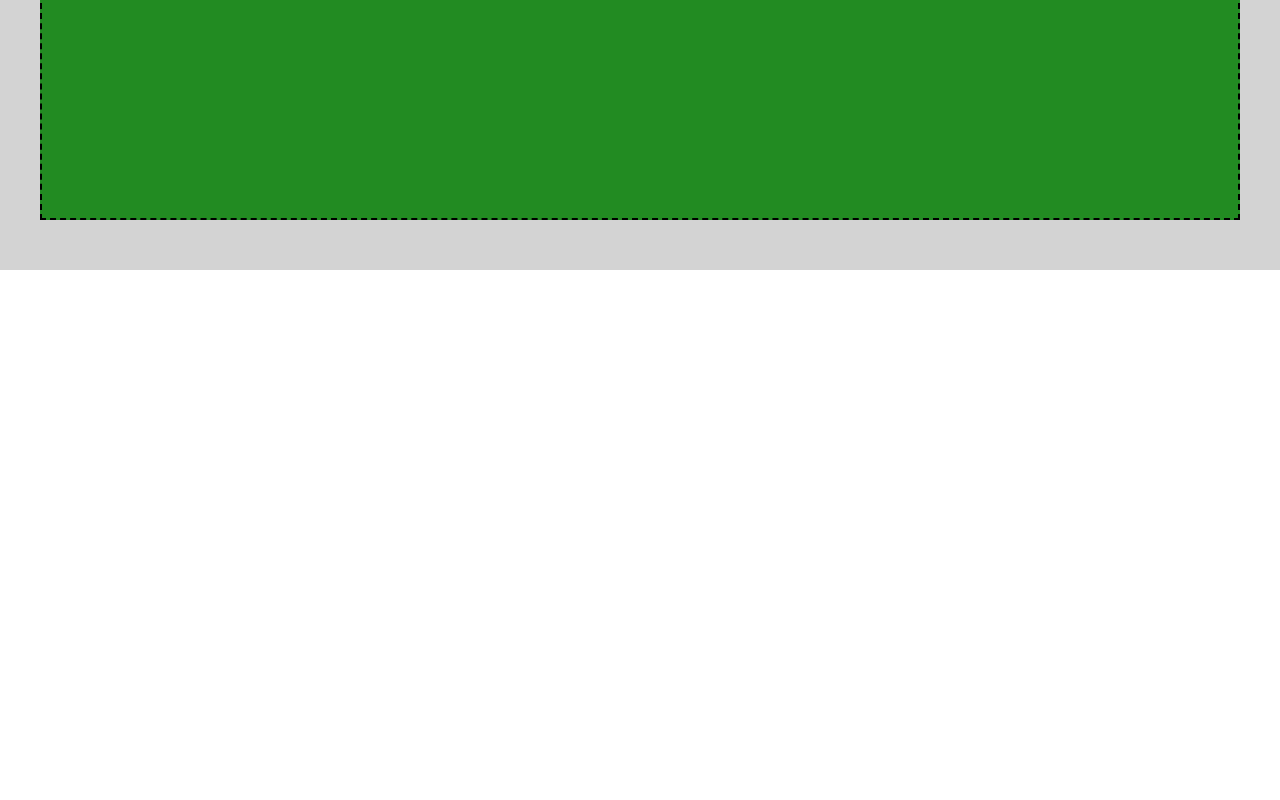
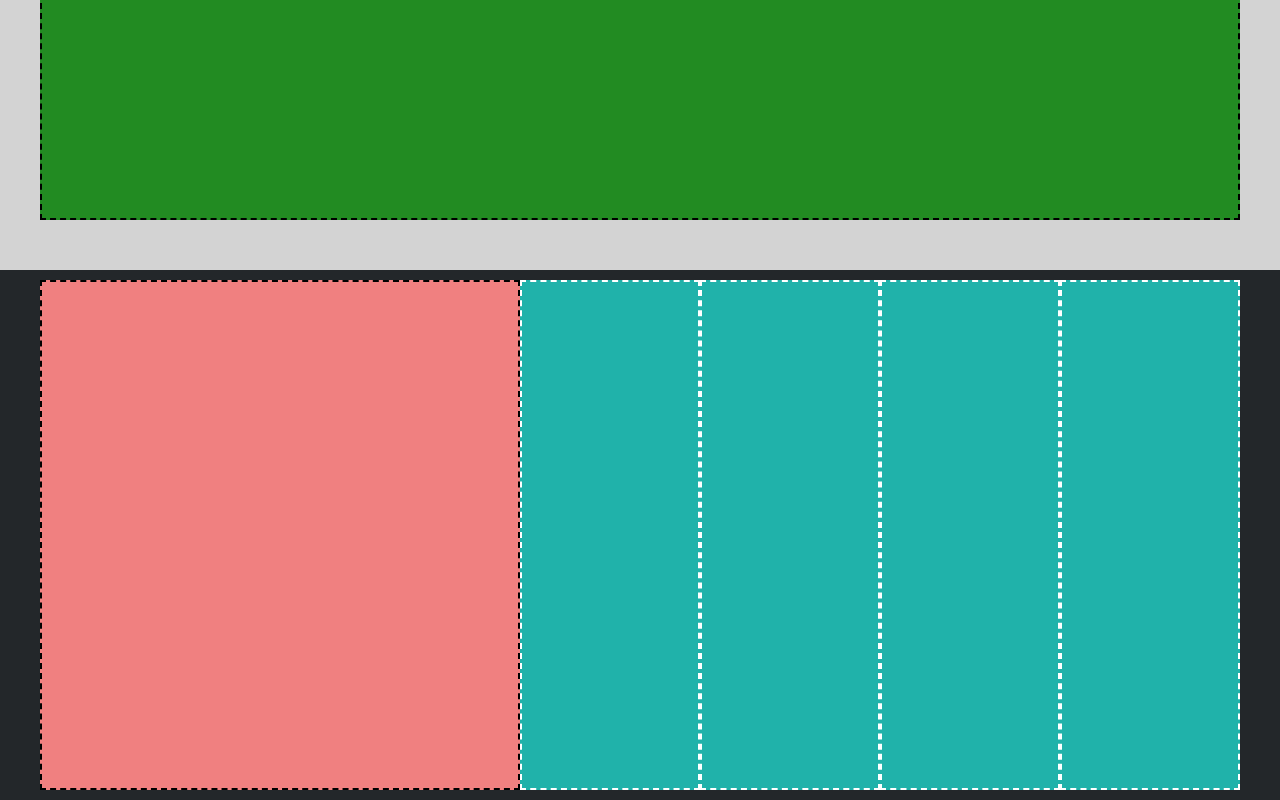
Before and after one commit to Skiotto93/htmlcss-struttura-discord, a plain HTML site: page index.html in a window 1280 px wide. Shown: the part 2842-3642 px from the top of the page. Before the commit the page ends 3112 px from the top, so only its background shows below. Drawn offline with Linux system fonts and the light colour scheme.

Commit message:
Aggiunto footer

```diff
--- a/index.html
+++ b/index.html
@@ -55,7 +55,15 @@
         </section>
     </main>
     <footer>
-
+        <div class="container">
+            <div class="row3">
+                <div class="bigcol"></div>
+                <div class="smallcol"></div>
+                <div class="smallcol"></div>
+                <div class="smallcol"></div>
+                <div class="smallcol"></div>
+            </div>
+        </div>
     </footer>
 </body>
 </html>
--- a/style.css
+++ b/style.css
@@ -56,6 +56,27 @@
     border-style: dashed;
     border-width: 2px;
 }
+
+.debug .row3 {
+    height: 530px;
+}
+
+.debug .bigcol {
+    background-color: #f08080;
+    border-style: dashed;
+    border-width: 2px;
+}
+
+.debug .smallcol {
+    background-color: #20b2aa;
+    border-style: dashed;
+    border-width: 2px;
+    border-color: white;
+}
+
+.debug footer {
+    background-color: #23272a;
+}
 /*-----------
     HEADER
 -----------*/
@@ -99,7 +120,18 @@ header {
 /*-----------
     FOOTER
 -----------*/
+.row3 {
+    display: flex;
+    padding: 10px 0;
+}
 
+.bigcol{
+    width: 40%;
+}
+
+.smallcol{
+    width: 15%;
+}
 /*-----------
     COMMON
 -----------*/
```
